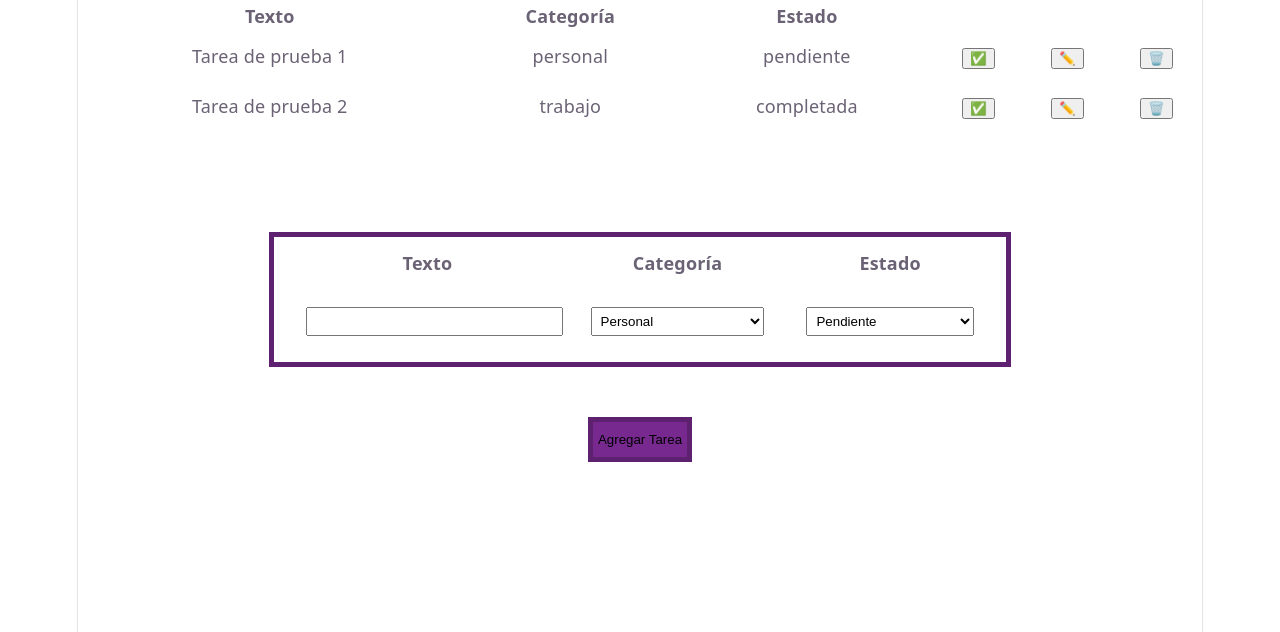
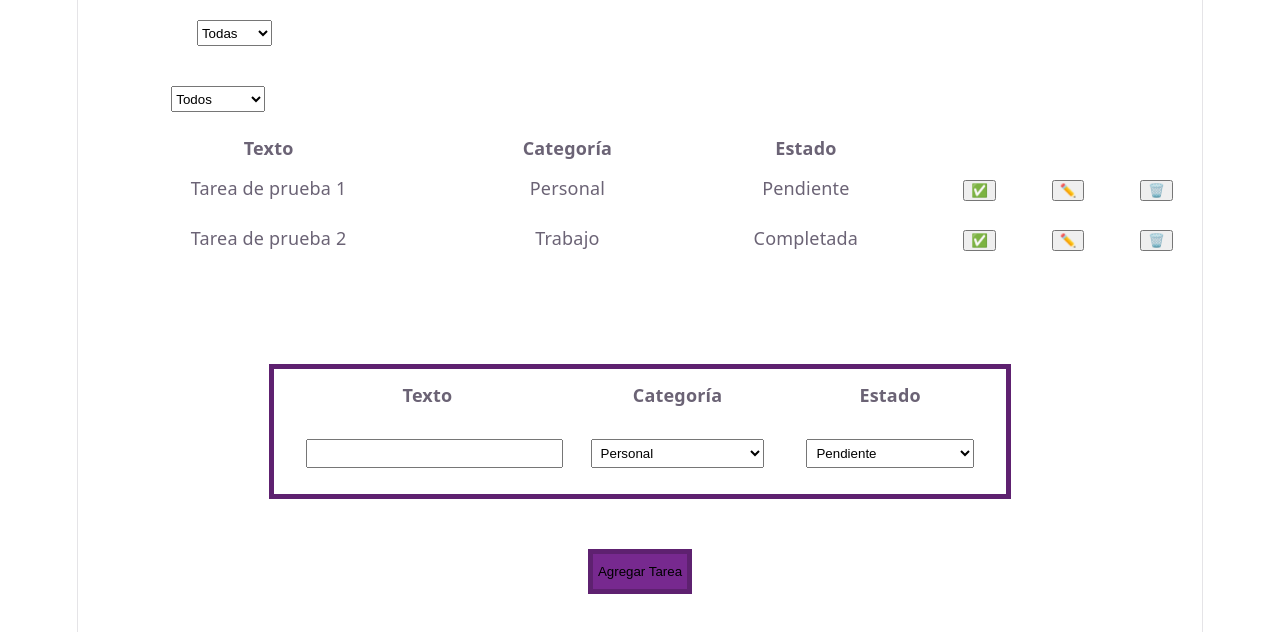
Before and after one commit to Zaroc2/ReactFirstProject, a React (Vite) app: page / in a window 1280 px wide. Shown: the top 632 px of the page. Built offline with nearby package versions, Linux system fonts and the light colour scheme.

Commit message:
Agregado todo lo que faltaba, filtros, cancelar y la otra cosa que dije que no recuerdo, ademas de ponerle una fotito de zaroc en el icono

```diff
--- a/index.html
+++ b/index.html
@@ -2,7 +2,7 @@
 <html lang="en">
   <head>
     <meta charset="UTF-8" />
-    <link rel="icon" type="image/svg+xml" href="/favicon.svg" />
+    <link rel="icon" type="image/svg+xml" href="/Zaroc.svg" />
     <meta name="viewport" content="width=device-width, initial-scale=1.0" />
     <title>proyecto1</title>
   </head>
--- a/src/App.css
+++ b/src/App.css
@@ -1,3 +1,14 @@
+.filtros {
+    margin: 20px;
+    color: white;
+    display: flex;
+}
+
+.filtros label {
+    margin-right: 10px;
+}
+
+
 #tabla-tareas td {
 
     border: 1px solid white;
@@ -67,6 +78,12 @@ form {
 
 }
 
+.modalBody h2 {
+
+    margin: 0 0 20px 0;
+
+}
+
 .modalBody {
 
     background-color: #16171d;
@@ -74,6 +91,7 @@ form {
     border-radius: 5px;
     justify-content: end;
     align-items: first baseline;
+    width: 400px;
 
 }
 
@@ -82,5 +100,20 @@ form {
     width: 100%;
     padding: 5px;
     margin-bottom: 20px;
+    margin-left: 30px;
 
 }
+
+.formRow {
+
+    display: flex;
+
+}
+
+.modalBody button {
+    border: 5px solid rgb(94, 33, 112);
+    background: rgb(119, 41, 143);
+    padding: 5px 5px 5px 5px;
+    margin: 20px 10px 10px 10px;
+    cursor: pointer;
+}
--- a/src/App.jsx
+++ b/src/App.jsx
@@ -1,4 +1,4 @@
-import { useState } from 'react'
+import { useEffect, useState } from 'react'
 import './App.css'
 
 
@@ -14,7 +14,10 @@ function ListaTareas({tareas, filtroCategoria, filtroEstado, funcion ,completeTa
   }
 
   //Ahora, para cada una de las tareas filtradas, retornamos un componente React, lo cual lo hacemos con un mapeo a la lista de una funcion que devuelve dicho componente para cada tarea
-
+  //El colSpan="3" es para que el mensaje de "No hay tareas :)" ocupe 3 columnas de la tabla
+  if(tareasFiltradas.length === 0) {
+    return <tr><td colSpan="6">No hay tareas :)</td></tr>
+  }
   return(
     <>
       {tareasFiltradas.map((tarea) => {
@@ -51,13 +54,13 @@ function FormularioTarea({nuevaTarea, setNuevaTarea, agregarTarea}) {
         <tr>
           <td><label>Texto:</label><input type="text" value={nuevaTarea.texto} onChange={(e) => setNuevaTarea({...nuevaTarea, texto: e.target.value})} /></td>
           <td><label>Categoría:</label><select value={nuevaTarea.categoria} onChange={(e) => setNuevaTarea({...nuevaTarea, categoria: e.target.value})}>
-            <option value="personal">Personal</option>
-            <option value="trabajo">Trabajo</option>
-            <option value="estudio">Estudio</option>
+            <option value="Personal">Personal</option>
+            <option value="Trabajo">Trabajo</option>
+            <option value="Estudio">Estudio</option>
           </select></td>
           <td><label>Estado:</label><select value={nuevaTarea.estado} onChange={(e) => setNuevaTarea({...nuevaTarea, estado: e.target.value})}>
-            <option value="pendiente">Pendiente</option>
-            <option value="completada">Completada</option>
+            <option value="Pendiente">Pendiente</option>
+            <option value="Completada">Completada</option>
           </select></td>
         </tr>
       </tbody>
@@ -71,28 +74,51 @@ function FormularioTarea({nuevaTarea, setNuevaTarea, agregarTarea}) {
 
 
 //Componente para editar la tarea
-function ModalEditarTarea({tarea, actualizarYCerrarModal}) {
+function ModalEditarTarea({tarea, actualizarYCerrarModal,cerrarModal}) {
 
   const [tareaEditada, setTareaEditada] = useState(tarea); // Estado para la tarea editada
 
   return (
     <div className="modalBackground">
       <div className="modalBody">
-        <h2>Editar Tarea</h2>
+        <h2>Editar "{tarea.texto}"</h2>
+        <div className="formRow">
+          <label>Texto:</label>
         <input type="text" value={tareaEditada.texto} onChange={(e) => setTareaEditada({...tareaEditada, texto: e.target.value})} />
-        <select value={tareaEditada.categoria} onChange={(e) => setTareaEditada({...tareaEditada, categoria: e.target.value})}>
-          <option value="personal">Personal</option>
-          <option value="trabajo">Trabajo</option>
-          <option value="estudio">Estudio</option>
-        </select>
-        <select value={tareaEditada.estado} onChange={(e) => setTareaEditada({...tareaEditada, estado: e.target.value})}>
-          <option value="pendiente">Pendiente</option>
-          <option value="completada">Completada</option>
-        </select>
+        </div>
+        <div className="formRow">
+          <label>Categoría:</label>
+          <select value={tareaEditada.categoria} onChange={(e) => setTareaEditada({...tareaEditada, categoria: e.target.value})}>
+            <option value="Personal">Personal</option>
+            <option value="Trabajo">Trabajo</option>
+            <option value="Estudio">Estudio</option>
+          </select>
+        </div>
+        <div className="formRow">
+          <label>Estado:</label>
+          <select value={tareaEditada.estado} onChange={(e) => setTareaEditada({...tareaEditada, estado: e.target.value})}>
+            <option value="Pendiente">Pendiente</option>
+            <option value="Completada">Completada</option>
+          </select>
+        </div>
         <button onClick={() => actualizarYCerrarModal(tareaEditada)}>Actualizar</button>
+        <button onClick={() => cerrarModal()}>Cancelar</button>
       </div>
     </div>
   )
+
+}
+
+function cargarTareasLocalStorage(){
+
+  const tareasGuardadas = localStorage.getItem('tareas');
+
+  if(tareasGuardadas !== null) {
+    return JSON.parse(tareasGuardadas);
+  } else {
+    return [ { id: 1, texto: 'Tarea de prueba 1', categoria: 'Personal', estado: 'Pendiente' },
+             { id: 2, texto: 'Tarea de prueba 2', categoria: 'Trabajo', estado: 'Completada' } ];
+  }
 
 }
 
@@ -100,18 +126,17 @@ function ModalEditarTarea({tarea, actualizarYCerrarModal}) {
 
 function App() {
 
-  const [tareas, setTareas] = useState([
-    { id: 1, texto: 'Tarea de prueba 1', categoria: 'personal', estado: 'pendiente' },
-    { id: 2, texto: 'Tarea de prueba 2', categoria: 'trabajo', estado: 'completada' }
-  ]); // Estado para almacenar las tareas con 2 tareas de prueba
-  const [nuevaTarea, setNuevaTarea] = useState({ texto: '', categoria: 'personal' }); // Estado para la nueva tarea
+  const [tareas, setTareas] = useState(cargarTareasLocalStorage()); // Estado para almacenar las tareas con 2 tareas de prueba
+  const [nuevaTarea, setNuevaTarea] = useState({id: null, texto: '', categoria: 'Personal' , estado: 'Pendiente'}); // Estado para la nueva tarea
   const [filtroCategoria, setFiltroCategoria] = useState('todas'); // Estado para el filtro de categoría
   const [filtroEstado, setFiltroEstado] = useState('todas'); // Estado para el filtro de estado
   const [tareaAEditar, setTareaAEditar] = useState(null); // Estado para la tarea que se está editando
   const [modalAbierto, setModalAbierto] = useState(false); // Estado para controlar la apertura del modal
 
+  useEffect(() => {localStorage.setItem('tareas', JSON.stringify(tareas))}, [tareas]); // Esto realiza un efecto secundario, cada vez que [tareas] cambia, realiza el localStorage.setItem()
+
   function completeTask(tarea){
-    setTareas(tareas.map(t => t.id === tarea.id ? {...t, estado: t.estado === 'pendiente' ? 'completada' : 'pendiente'} : t));
+    setTareas(tareas.map(t => t.id === tarea.id ? {...t, estado: t.estado === 'Pendiente' ? 'Completada' : 'Pendiente'} : t));
   }
 
   function deleteTask(tarea){
@@ -138,8 +163,25 @@ function App() {
     cerrarModal();
   }
 
-  return (//El colSpan="3" es para que el mensaje de "No hay tareas :)" ocupe 3 columnas de la tabla
+  return (
     <>
+    <div className="filtros">
+      <label>Categoría:</label>
+      <select value={filtroCategoria} onChange={(e) => setFiltroCategoria(e.target.value)}>
+        <option value="todas">Todas</option>
+        <option value="Personal">Personal</option>
+        <option value="Trabajo">Trabajo</option>
+        <option value="Estudio">Estudio</option>
+      </select>
+    </div>
+    <div className="filtros">
+      <label>Estado:</label>
+      <select value={filtroEstado} onChange={(e) => setFiltroEstado(e.target.value)}>
+        <option value="todas">Todos</option>
+        <option value="Pendiente">Pendiente</option>
+        <option value="Completada">Completada</option>
+      </select>
+    </div>
       <table id="tabla-tareas">
         <thead>
           <tr>
@@ -153,7 +195,6 @@ function App() {
           </tr>
         </thead>
         <tbody>
-          {tareas.length === 0 ? <tr><td colSpan="3">No hay tareas :)</td></tr> : (
             <ListaTareas
               tareas={tareas}
               filtroCategoria={filtroCategoria}
@@ -162,22 +203,22 @@ function App() {
               deleteTask={deleteTask}
               abrirModal={abrirModal}
             />
-          )}
         </tbody>
       </table>
 
       <FormularioTarea nuevaTarea={nuevaTarea} setNuevaTarea={setNuevaTarea} agregarTarea={(e) => { //Esta es la funcion llamada cuando se hace submit a Agregar Tarea
+        console.log("Agregando tarea: " + nuevaTarea.texto + " con categoria: " + nuevaTarea.categoria + " y estado: " + nuevaTarea.estado);
         e.preventDefault(); // Evitar que el formulario se envíe en el evento actual recargue la página
         if(nuevaTarea.texto.trim() === '') {
           alert('El texto de la tarea no puede estar vacío');
           return;
         }
-        setTareas([...tareas, { id: Date.now(), texto: nuevaTarea.texto, categoria: nuevaTarea.categoria, estado: 'pendiente' }]);
-        setNuevaTarea({ texto: '', categoria: 'personal' });
+        setTareas([...tareas, { id: Date.now(), texto: nuevaTarea.texto, categoria: nuevaTarea.categoria, estado: nuevaTarea.estado }]);
+        setNuevaTarea({...nuevaTarea, texto: '' });
       } } />
 
       {modalAbierto && (
-        <ModalEditarTarea tarea={tareaAEditar} actualizarYCerrarModal={actualizarTarea} />
+        <ModalEditarTarea tarea={tareaAEditar} actualizarYCerrarModal={actualizarTarea} cerrarModal={cerrarModal}/>
       )}
     </>
 
```
Also changed, not shown: public/Zaroc.svg (added).
